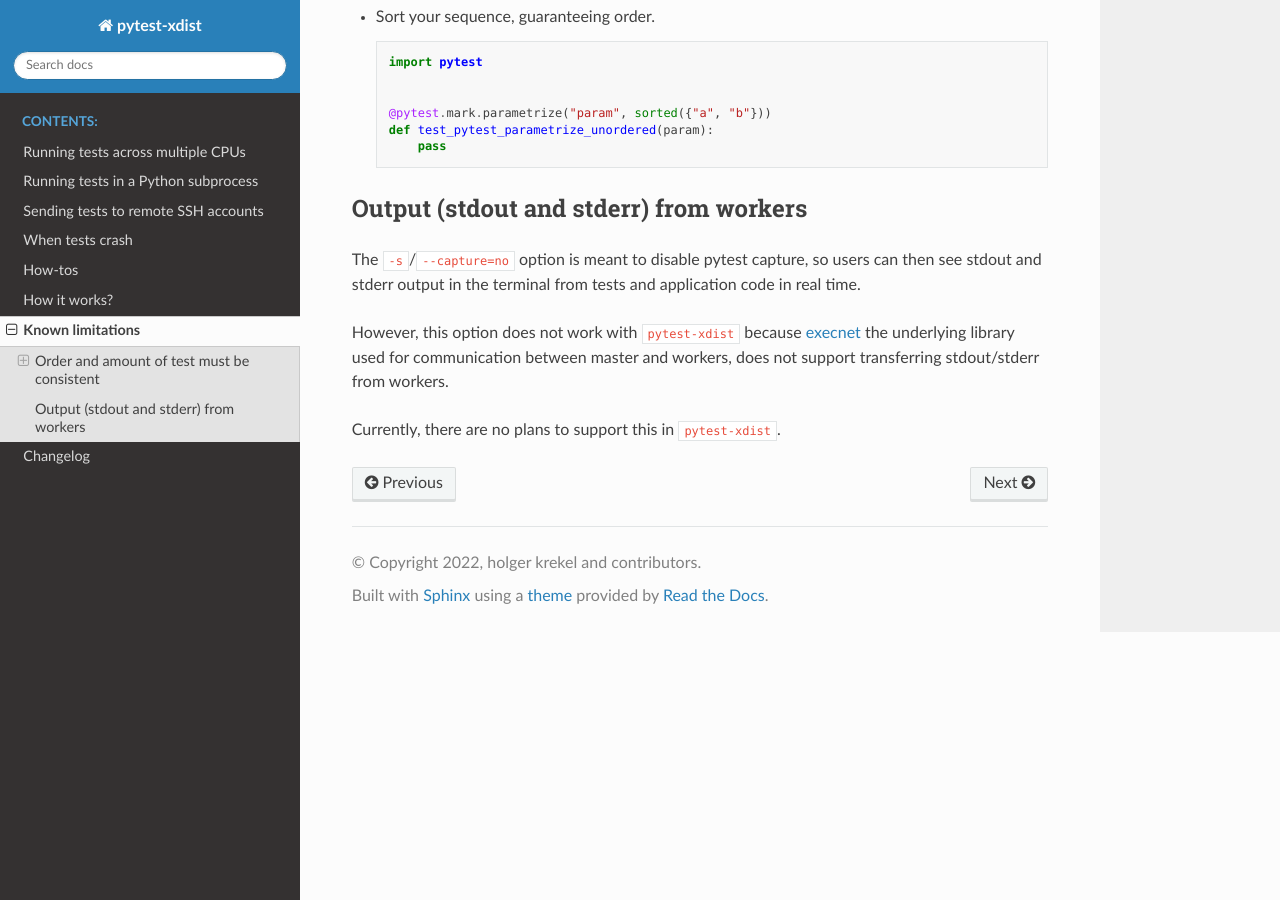
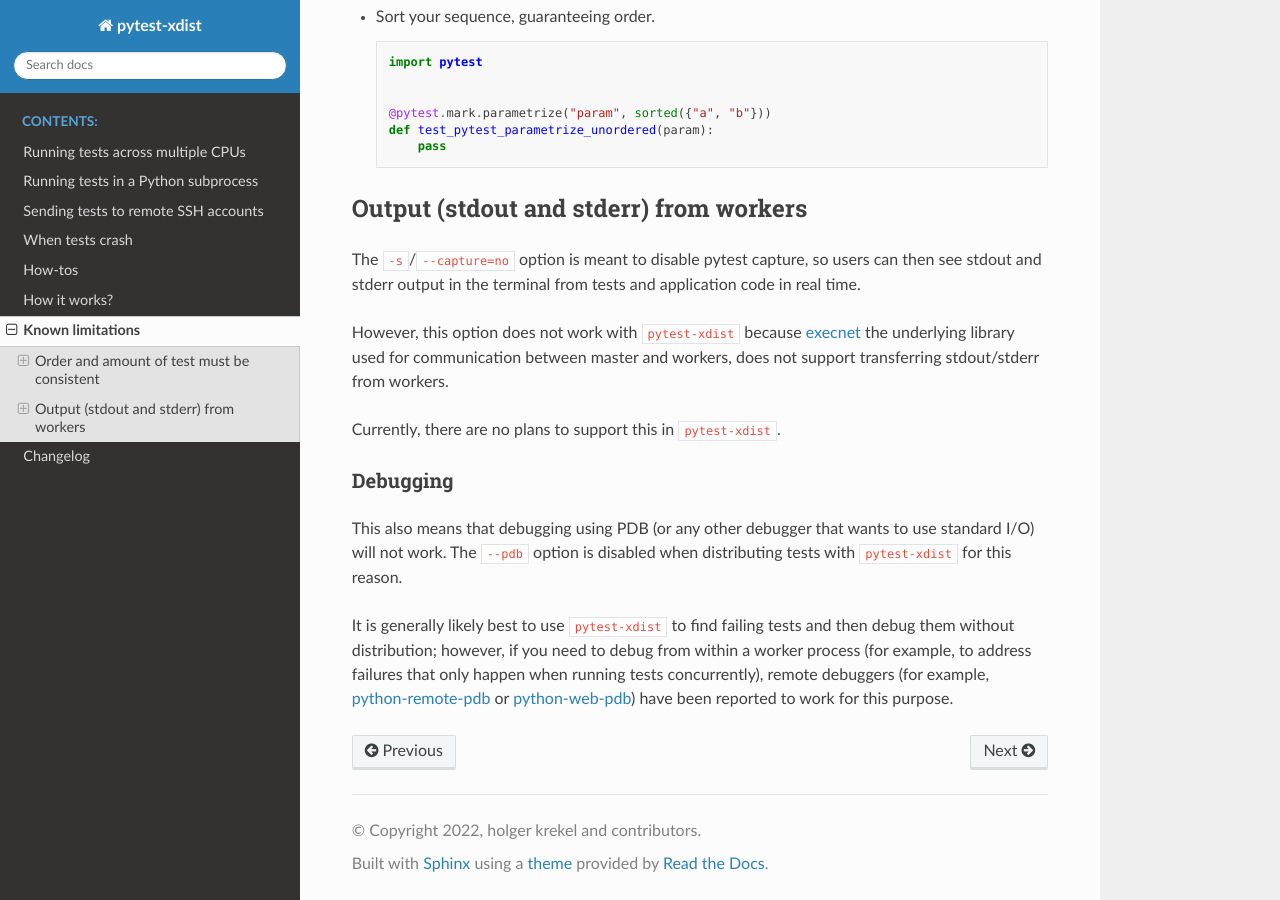
Before and after one commit to pytest-dev/pytest-xdist, a Sphinx documentation site: the page built from docs/known-limitations.rst, in a window 1280 px wide and 900 px high, scrolled down 1009 px. Built offline with Sphinx 7.4.7 and the Read the Docs theme 2.0.0, drawn with Linux system fonts in a browser that asks for light colours.

Commit message:
Document limitations for debugging as well as a workaround (#867)
Closes #863

```diff
--- a/docs/known-limitations.rst
+++ b/docs/known-limitations.rst
@@ -62,3 +62,10 @@
 However, this option does not work with ``pytest-xdist`` because `execnet <https://github.com/pytest-dev/execnet>`__ the underlying library used for communication between master and workers, does not support transferring stdout/stderr from workers.
 
 Currently, there are no plans to support this in ``pytest-xdist``.
+
+Debugging
+~~~~~~~~~
+
+This also means that debugging using PDB (or any other debugger that wants to use standard I/O) will not work. The ``--pdb`` option is disabled when distributing tests with ``pytest-xdist`` for this reason.
+
+It is generally likely best to use ``pytest-xdist`` to find failing tests and then debug them without distribution; however, if you need to debug from within a worker process (for example, to address failures that only happen when running tests concurrently), remote debuggers (for example, `python-remote-pdb <https://github.com/ionelmc/python-remote-pdb>`__ or `python-web-pdb <https://github.com/romanvm/python-web-pdb>`__) have been reported to work for this purpose.
```
Also changed, not shown: 1 other file.
